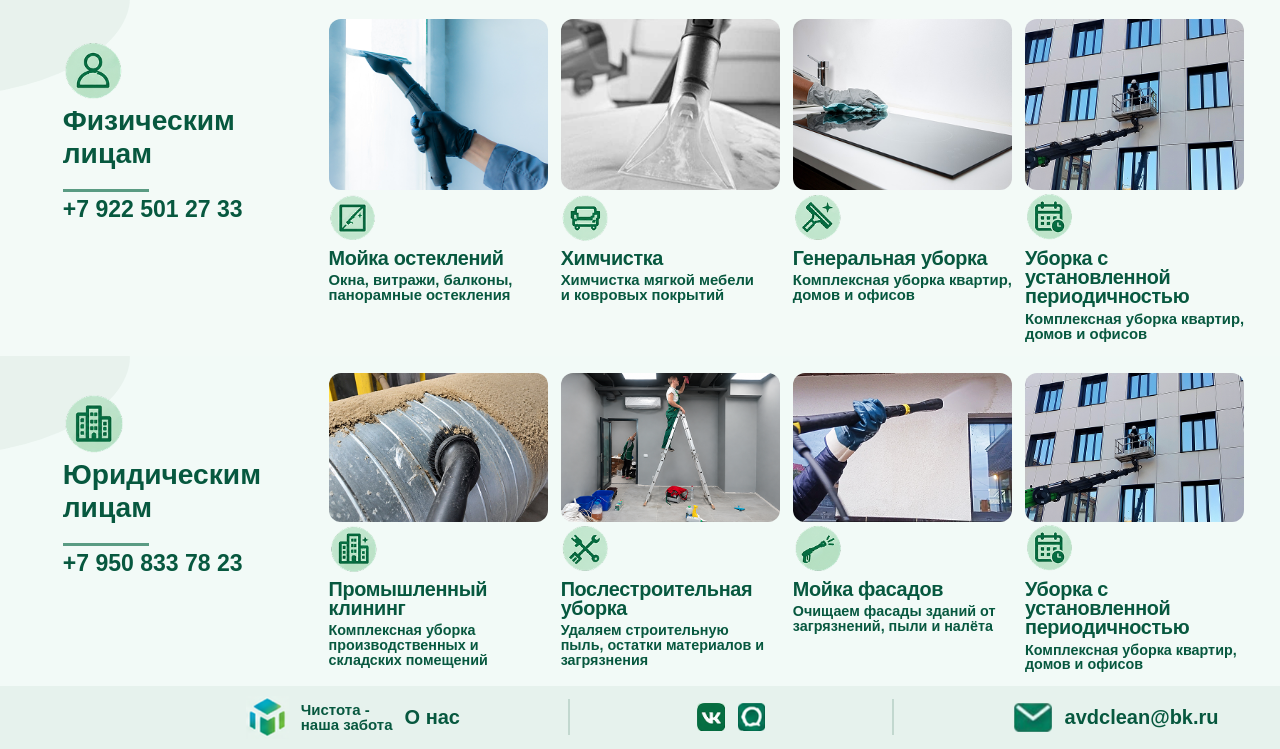
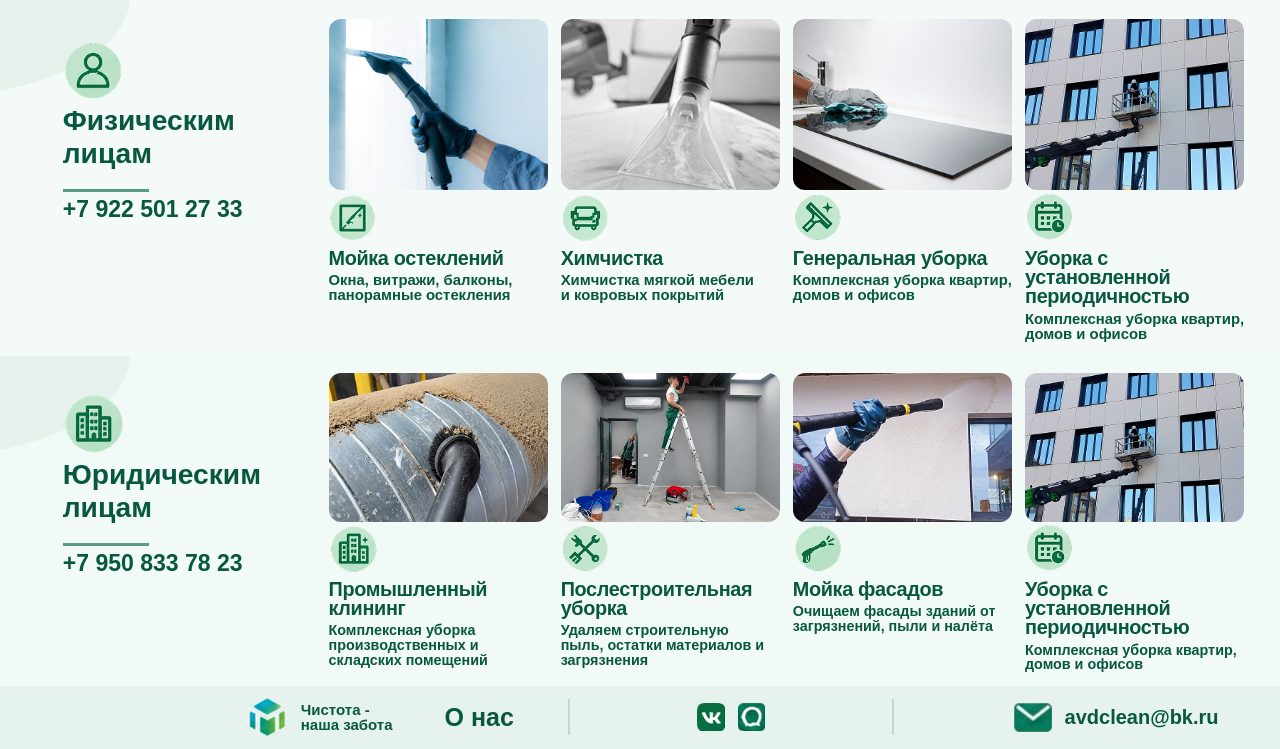
Before and after one commit to KostyaSokovikov/KostyaSokovikov, a plain HTML site: page index.html in a window 1280 px wide. Shown: the part 359-1108 px from the top of the page. Drawn offline with Linux system fonts and the light colour scheme; a script that the page names is missing.

Commit message:
Add styling for .onas class in footer

```diff
--- a/style.css
+++ b/style.css
@@ -48,6 +48,7 @@ h1 span { font-size: 1.28em; }
 .footer-social img { width: 28px; height: 28px; object-fit: contain; }
 .footer-email { display: flex; align-items: center; justify-content: flex-end; gap: 13px; color: var(--green); text-decoration: none; font-size: 20px; font-weight: 800; white-space: nowrap; }
 .footer-email img { width: 38px; height: 30px; object-fit: contain; }
+.onas{ font-size: 25px; margin-left: 40px;}
 @media (min-width: 1500px) {
   .hero { height: 356px; }
   .service-section { min-height: 320px; }
```
